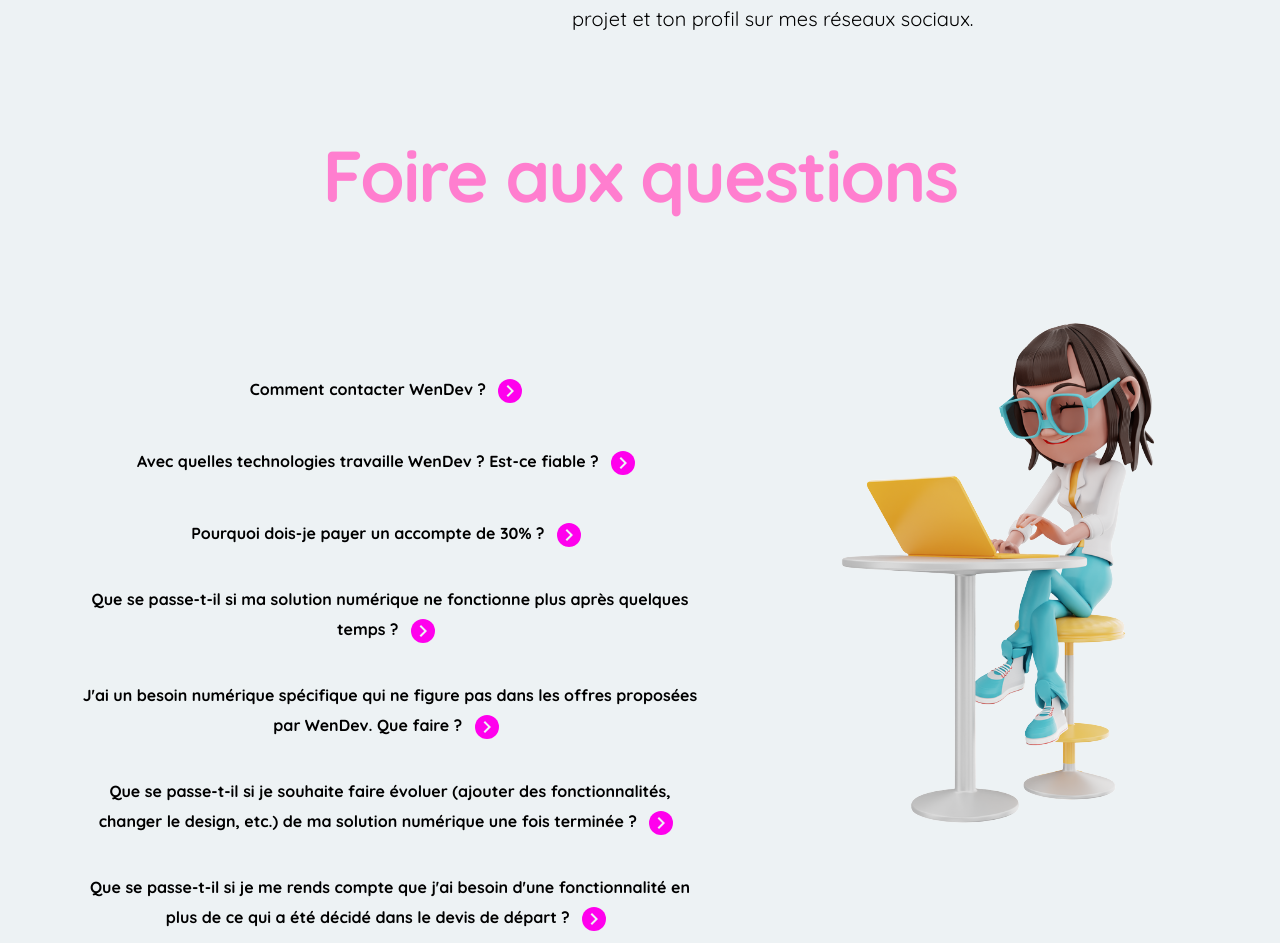
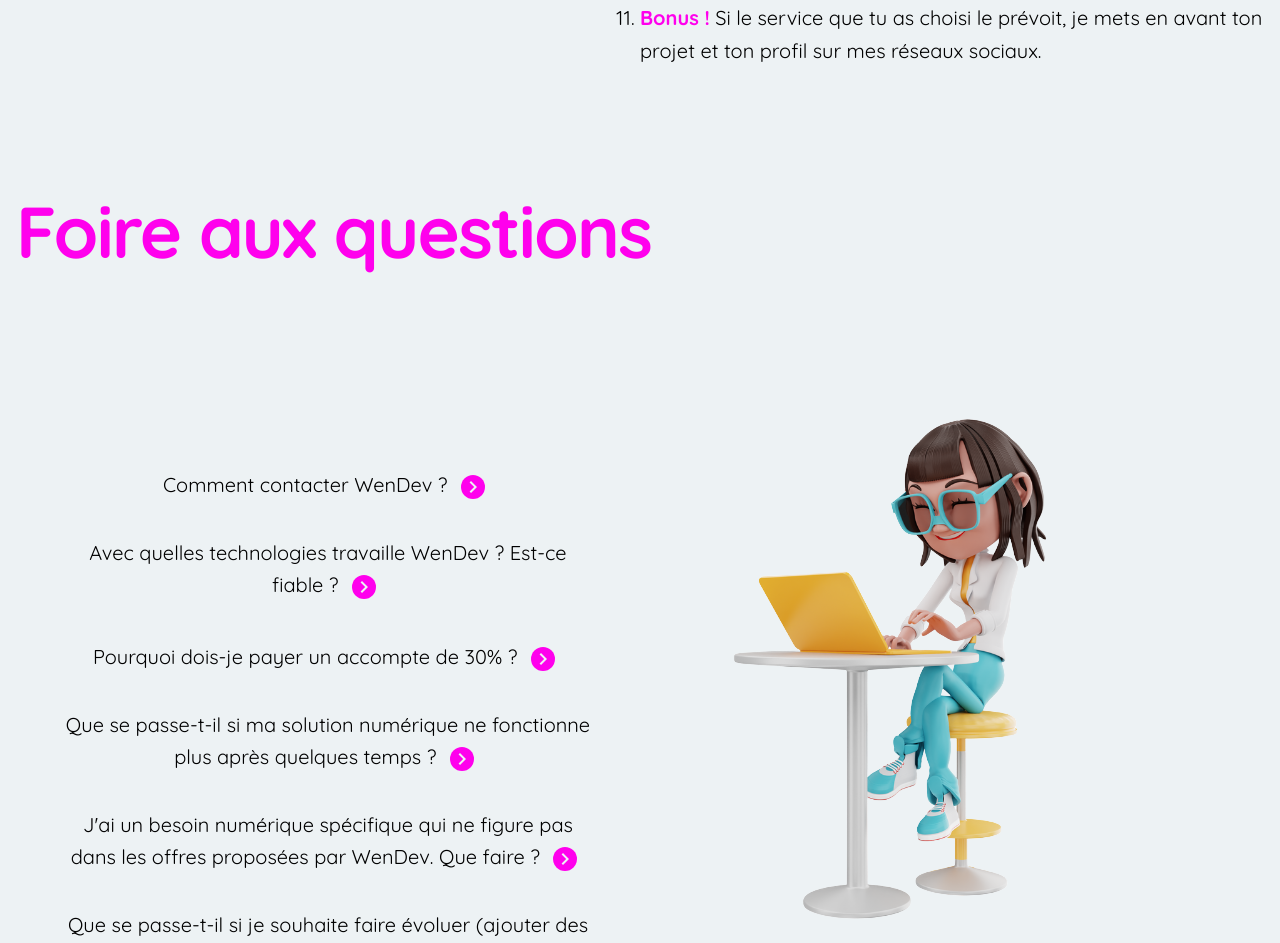
Before and after one commit to wendevweb/site-wendev, a React (Create React App) app: page /Fonctionnement in a window 1280 px wide. Shown: the part 1560-2503 px from the top of the page. Built offline with nearby package versions, Linux system fonts and the light colour scheme.

Commit message:
Update Fonctionnement page & remove slider & avis Google button

```diff
--- a/src/components/Expertise.jsx
+++ b/src/components/Expertise.jsx
@@ -57,10 +57,10 @@
 
   return (
     <div className="font-quicksand max-w-screen-xl px-4 py-8 mx-auto lg:gap-8 xl:gap-0 lg:py-16 lg:grid-cols-12">
-      <div><h3 className="text-pink text-4xl mt-6 mb-6">
+      <div><h3 className="text-pinkDark font-bold text-4xl mt-6 mb-6">
         Mes services et prestations
       </h3> </div>
-      <div className=" grid lg:grid-cols-2 gap-10">
+      <div className="grid lg:grid-cols-2 gap-10">
         {services.map((service) => (
           <div
             key={service.id}
@@ -71,7 +71,7 @@
               alt="Illustration du service de WenDev"
               className="h-48 w-full"
             />
-            <h4 className="font-bold text-pink text-xl p-4">{service.title}</h4>
+            <h4 className="font-bold text-pinkDark text-xl p-4">{service.title}</h4>
             <p className="p-4">{service.desc}</p>
             <button
               className="w-40 m-4 border shadow-lg text-pinkDark border-pinkDark font-bold rounded-md mt-2 p-2 hover:bg-pinkDark hover:text-white"
--- a/src/pages/Entreprise.jsx
+++ b/src/pages/Entreprise.jsx
@@ -1,7 +1,6 @@
 import React from "react";
 import { Helmet } from "react-helmet";
 import { Fade } from "react-awesome-reveal";
-import Slider from "../components/Slider";
 import Techno from "../components/Techno";
 import wendev3 from "../assets/wendev-3.webp";
 import malt from "../assets/logomalt.webp";
@@ -90,7 +89,6 @@
         </section>
       </Fade>
       <Techno />
-      <Slider />
     </div>
   );
 };
--- a/src/pages/Home.jsx
+++ b/src/pages/Home.jsx
@@ -2,7 +2,6 @@
 import Expertise from "../components/Expertise";
 import Hero2 from "../components/Hero2";
 import Partenaires from "../components/Partenaires";
-import Slider from "../components/Slider";
 import Techno from "../components/Techno";
 import { Helmet } from "react-helmet";
 import { Fade } from "react-awesome-reveal";
@@ -29,9 +28,6 @@
         <Techno />
       </Fade>
       <Fade>
-        <Slider />
-      </Fade>
-      <Fade>
         <Partenaires />
       </Fade>
 
--- a/src/pages/PageFonctionnement.jsx
+++ b/src/pages/PageFonctionnement.jsx
@@ -10,22 +10,22 @@
 
 const PageFonctionnement = () => {
   return (
-    <div className="lg:flex flex-col justify-items-center font-quicksand">
+    <div className="font-quicksand">
       <Helmet>
         <meta charSet="utf-8" />
         <title>Fonctionnement | WenDev</title>
         <link href="https://www.wendev.fr/Fonctionnement" />
       </Helmet>
-      <section className="m-4 p-4">
-        <h2 className="text-center font-quicksand text-5xl md:text-6xl xl:text-7xl font-bold tracking-tight mb-12 text-pink">
+      <section className="grid max-w-screen-xl px-4 py-8 mx-auto lg:gap-8 xl:gap-0 lg:py-16 lg:grid-cols-1">
+        <h2 className="font-quicksand text-4xl md:text-6xl xl:text-7xl font-bold tracking-tight mb-6 text-pinkDark">
           Comment se passe la création <br />
           d'un projet de A à Z avec WenDev ?{" "}
         </h2>
       </section>
       <Fade>
-        <section className="m-4 p-4 lg:flex">
+        <section className="grid max-w-screen-xl px-4 py-8 mx-auto lg:gap-8 xl:gap-0 lg:py-16 lg:grid-cols-2">
           <img src={wendev1} alt="" className="h-fit" />
-          <ol className="list-decimal font-quicksand text-light text-xl lg:p-10 leading-relaxed">
+          <ol className="list-decimal font-quicksand text-xl leading-relaxed">
             <li className="list-decimal">
               Tu as un projet web et tu es intéressé.e par un ou plusieurs de
               mes services. C'est trop cool ! 🤩
@@ -103,20 +103,18 @@
         </section>
       </Fade>
       <Fade>
-        <section className="m-4 p-4">
-          <h2 className="text-center font-quicksand text-5xl md:text-6xl xl:text-7xl font-bold tracking-tight mb-12 text-pink">
+        <section className="grid max-w-screen-xl px-4 py-8 mx-auto lg:gap-8 xl:gap-0 lg:py-16 lg:grid-cols-1">
+          <h2 className="font-quicksand text-4xl md:text-6xl xl:text-7xl font-bold tracking-tight mb-6 text-pinkDark">
             Foire aux questions
           </h2>
         </section>
-        <section className="m-4 p-4 lg:flex">
-          <div className="font-poppins lg:p-10 lg:grid grid-cols-1 gap-4">
+        <section className="grid max-w-screen-xl px-4 py-8 mx-auto lg:gap-8 xl:gap-0 lg:py-16 lg:grid-cols-2">
+          <div className="text-xl lg:p-10 lg:grid grid-cols-1 gap-4">
             <Disclosure>
               {({ open }) => (
                 <>
-                  <Disclosure.Button className="font-bold p-2">
-                    <span className="font-bold">
-                      Comment contacter WenDev ?
-                    </span>{" "}
+                  <Disclosure.Button className="p-2">
+                    <span>Comment contacter WenDev ?</span>{" "}
                     <ChevronRightIcon
                       className={
                         open
@@ -136,7 +134,7 @@
                     <Disclosure.Panel className="bg-real rounded-md shadow-lg p-4">
                       Pour toute question ou demande, tu peux me contacter par
                       e-mail à cette adresse :{" "}
-                      <span className="font-bold text-pinkDark">
+                      <span className=" text-pinkDark">
                         wendevweb@gmail.com
                       </span>
                       .
@@ -150,12 +148,14 @@
                         rel="noreferrer"
                         target="_blank"
                       >
-                        <span className="font-bold text-pinkDark">par ici</span>
+                        <span className="hover:font-bold text-pinkDark">
+                          par ici
+                        </span>
                       </a>
                       . <br /> Enfin, tu peux me contacter via{" "}
                       <Link to="/Contact">
                         {" "}
-                        <span className="font-bold text-pinkDark">
+                        <span className="hover:font-bold text-pinkDark">
                           le formulaire de contact du site
                         </span>
                       </Link>
@@ -168,8 +168,8 @@
             <Disclosure>
               {({ open }) => (
                 <>
-                  <Disclosure.Button className="font-bold p-2">
-                    <span className="font-bold">
+                  <Disclosure.Button className="p-2">
+                    <span>
                       Avec quelles technologies travaille WenDev ? Est-ce fiable
                       ?{" "}
                     </span>{" "}
@@ -213,10 +213,8 @@
             <Disclosure>
               {({ open }) => (
                 <>
-                  <Disclosure.Button className="font-bold p-2">
-                    <span className="font-bold">
-                      Pourquoi dois-je payer un accompte de 30% ?
-                    </span>{" "}
+                  <Disclosure.Button className="p-2">
+                    <span>Pourquoi dois-je payer un accompte de 30% ?</span>{" "}
                     <ChevronRightIcon
                       className={
                         open
@@ -250,8 +248,8 @@
             <Disclosure>
               {({ open }) => (
                 <>
-                  <Disclosure.Button className="font-bold p-2">
-                    <span className="font-bold">
+                  <Disclosure.Button className="p-2">
+                    <span>
                       Que se passe-t-il si ma solution numérique ne fonctionne
                       plus après quelques temps ?
                     </span>{" "}
@@ -287,8 +285,8 @@
             <Disclosure>
               {({ open }) => (
                 <>
-                  <Disclosure.Button className="font-bold p-2">
-                    <span className="font-bold">
+                  <Disclosure.Button className="p-2">
+                    <span>
                       J'ai un besoin numérique spécifique qui ne figure pas dans
                       les offres proposées par WenDev. Que faire ?
                     </span>{" "}
@@ -313,10 +311,13 @@
                       travailler sur ton projet s'il sort des sentiers battus et
                       de ce que je propose comme services. Tu peux me contacter
                       directement via la page Contact de ce site ou m'envoyer un
-                      mail à l'adresse suivante : wendevweb@gmail.com pour me
-                      parler de ton projet numérique. Je suis sûre que nous
-                      pourrons trouver une solution ensemble et je pourrais te
-                      faire un devis totalement personnalisé.
+                      mail à l'adresse suivante :{" "}
+                      <span className=" text-pinkDark">
+                        wendevweb@gmail.com
+                      </span>{" "}
+                      pour me parler de ton projet numérique. Je suis sûre que
+                      nous pourrons trouver une solution ensemble et je pourrais
+                      te faire un devis totalement personnalisé.
                     </Disclosure.Panel>
                   </Transition>
                 </>
@@ -325,8 +326,8 @@
             <Disclosure>
               {({ open }) => (
                 <>
-                  <Disclosure.Button className="font-bold p-2">
-                    <span className="font-bold">
+                  <Disclosure.Button className="p-2">
+                    <span>
                       Que se passe-t-il si je souhaite faire évoluer (ajouter
                       des fonctionnalités, changer le design, etc.) de ma
                       solution numérique une fois terminée ?
@@ -354,7 +355,9 @@
                       ton projet est déjà terminé depuis quelques temps ? C'est
                       super ! 🤩
                       <br /> Tu n'as qu'à me contacter par e-mail à cette
-                      adresse : wendevweb@gmail ou reprendre rendez-vous via la
+                      adresse : <span className=" text-pinkDark">
+                        wendevweb@gmail.com
+                      </span> ou reprendre rendez-vous via la
                       page de Contact pour que je puisse te faire une offre sur
                       mesure en fonction de ce que tu veux ajouter. 😉
                     </Disclosure.Panel>
@@ -365,8 +368,8 @@
             <Disclosure>
               {({ open }) => (
                 <>
-                  <Disclosure.Button className="font-bold p-2">
-                    <span className="font-bold">
+                  <Disclosure.Button className="p-2">
+                    <span>
                       Que se passe-t-il si je me rends compte que j'ai besoin
                       d'une fonctionnalité en plus de ce qui a été décidé dans
                       le devis de départ ?
@@ -390,7 +393,9 @@
                     <Disclosure.Panel className="bg-real rounded-md shadow-lg p-4">
                       Oups ! 😱 Un oubli ou quelque chose que nous n'avions pas
                       anticipé, cela arrive ! 😉 Tu peux me contacter par e-mail
-                      à cette adresse : wendevweb@gmail.com ou via le formulaire
+                      à cette adresse : <span className=" text-pinkDark">
+                        wendevweb@gmail.com
+                      </span> ou via le formulaire
                       de Contact du site. Nous trouverons un accord pour que ton
                       projet soit tip top avant son lancement et cela donnera
                       lieu à un nouveau devis et une nouvelle facture.{" "}
```
Also changed, not shown: src/components/Testimonials.jsx (+0 -14 lines).
